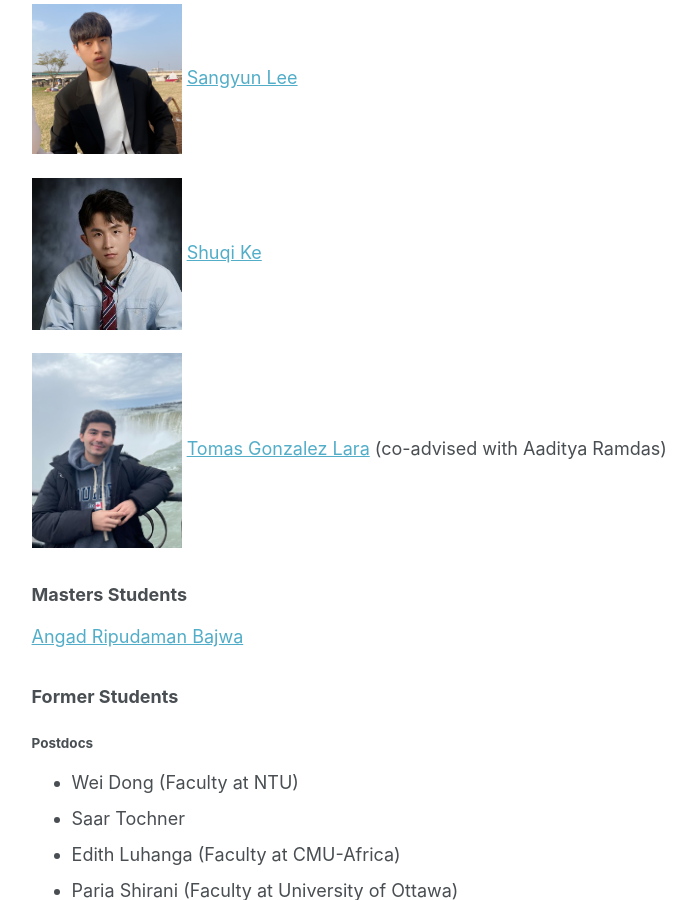
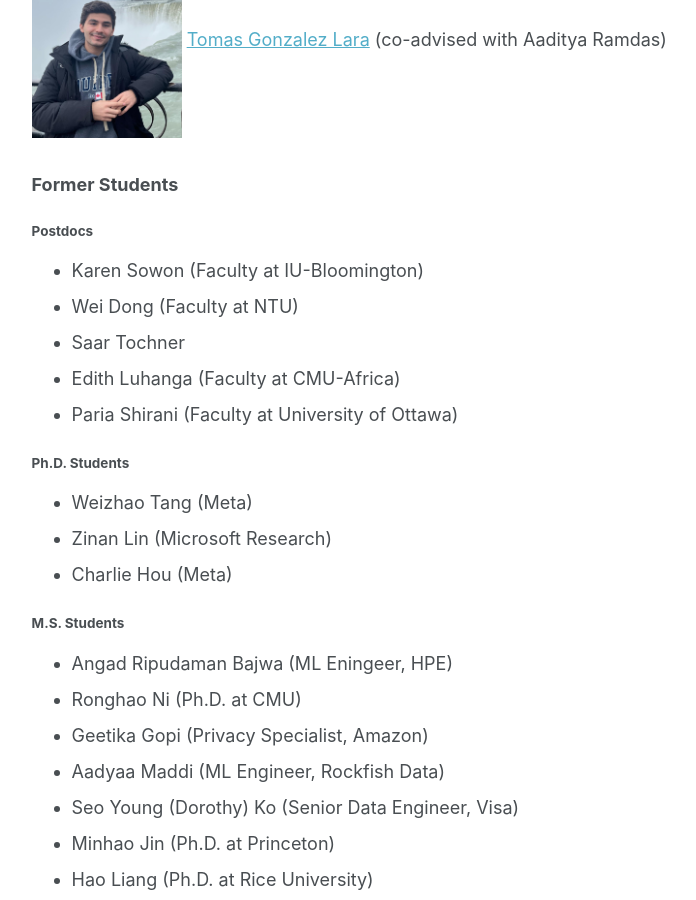
Before and after one commit to gfanti/gfanti.github.io, a Jekyll site: the page built from _pages/team.md, in a window 1280 px wide and 900 px high, scrolled down 1153 px. Shown: the whole window, without its empty margins (250-946 px from the left). Built offline with Jekyll 4.4.1, drawn with Linux system fonts in a browser that asks for light colours; some of the changed text lies outside the part shown.

Commit message:
updated graduated students

```diff
--- a/_pages/team.md
+++ b/_pages/team.md
@@ -6,17 +6,15 @@ author_profile: false
 ---
 I am fortunate to work with an incredibly talented and creative group of students and postdocs.
 
-### Postdocs
+<!-- ### Postdocs -->
 <!-- <img src="{{site.url}}/images/students/wei.jpeg" width="150px"> <a href="https://weidong.hk/">Wei Dong</a> (co-advised with Elaine Shi) -->
 
-<img src="{{site.url}}/images/students/karen.jpeg" width="150px"> <a href="https://kawinita.github.io/">Karen Sowon</a> (co-advised with Assane Gueye, Conrad Tucker)
+<!-- <img src="{{site.url}}/images/students/karen.jpeg" width="150px"> <a href="https://kawinita.github.io/">Karen Sowon</a> (co-advised with Assane Gueye, Conrad Tucker) -->
 
 <!-- <img src="{{site.url}}/images/students/saar.jpg" width="150px"> <a href="https://saart.github.io/">Saar Tochner</a> (co-advised with Vyas Sekar) -->
 
 
 ### Ph.D. Students
-<img src="{{site.url}}/images/students/weizhao.png" width="150px"> <a href="https://www.andrew.cmu.edu/user/wtang2/">Weizhao Tang</a>
-
 <img src="{{site.url}}/images/students/shuaiqi.jpeg" width="150px"> <a href="">Shuaiqi Wang</a>
 
 <img src="{{site.url}}/images/students/mingxun.jpg" width="150px"> <a href="https://wuwuz.github.io/">Mingxun Zhou</a> (co-advised with Elaine Shi)
@@ -29,11 +27,12 @@ I am fortunate to work with an incredibly talented and creative group of student
 
 <img src="{{site.url}}/images/students/tomas.jpeg" width="150px"> <a href="">Tomas Gonzalez Lara</a> (co-advised with Aaditya Ramdas)
 
+{% comment %}
 ### Masters Students
 <a href="https://scholar.google.com/citations?user=MTJhaC0AAAAJ&hl=en&oi=ao">Angad Ripudaman Bajwa</a>
 
 
-{% comment %}
+
 ### Visitors
 
 
@@ -45,16 +44,19 @@ I am fortunate to work with an incredibly talented and creative group of student
 ### Former Students
 
 #### Postdocs
+* Karen Sowon (Faculty at IU-Bloomington)
 * Wei Dong (Faculty at NTU)
 * Saar Tochner
 * Edith Luhanga (Faculty at CMU-Africa)
 * Paria Shirani (Faculty at University of Ottawa)
 
 #### Ph.D. Students
+* Weizhao Tang (Meta)
 * Zinan Lin (Microsoft Research)
 * Charlie Hou (Meta)
 
 #### M.S. Students
+* Angad Ripudaman Bajwa (ML Eningeer, HPE)
 * Ronghao Ni (Ph.D. at CMU)
 * Geetika Gopi (Privacy Specialist, Amazon)
 * Aadyaa Maddi (ML Engineer, Rockfish Data)
```
